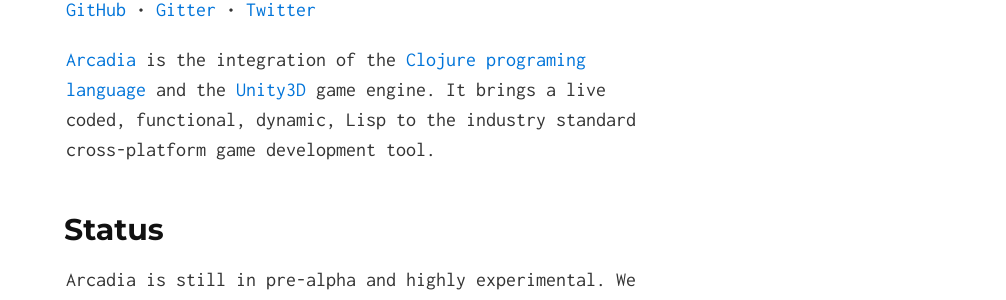
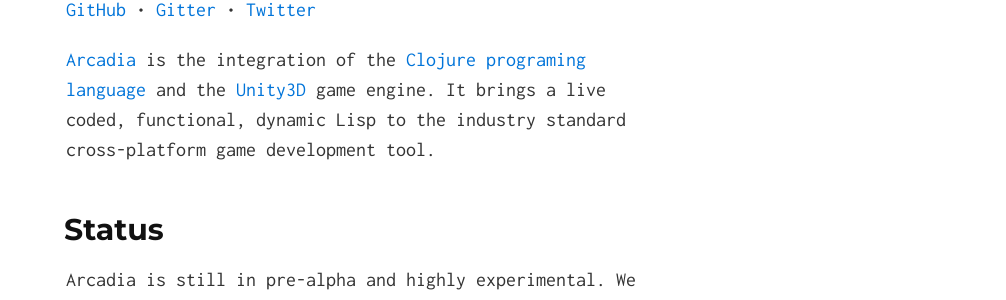
Before and after one commit to arcadia-unity/arcadia-unity.github.io, a Jekyll site: the page built from index.md, in a window 1280 px wide and 900 px high. Shown: the part 225-525 px from the top of the window, without its empty margins (274-1280 px from the left). Built offline with Jekyll 4.4.1, drawn with Linux system fonts in a browser that asks for light colours.

```diff
--- a/index.md
+++ b/index.md
@@ -4,7 +4,7 @@ layout: default
 
 [GitHub](https://github.com/arcadia-unity/Arcadia) &bull; [Gitter](https://gitter.im/arcadia-unity/Arcadia) &bull; [Twitter](http://twitter.com/arcadiaunity)
 
-[Arcadia](https://github.com/arcadia-unity/Arcadia) is the integration of the [Clojure programing language](http://clojure.org) and the [Unity3D](http://unity3d.com) game engine. It brings a live coded, functional, dynamic, Lisp to the industry standard cross-platform game development tool.
+[Arcadia](https://github.com/arcadia-unity/Arcadia) is the integration of the [Clojure programing language](http://clojure.org) and the [Unity3D](http://unity3d.com) game engine. It brings a live coded, functional, dynamic Lisp to the industry standard cross-platform game development tool.
 
 ## Status
 
```
